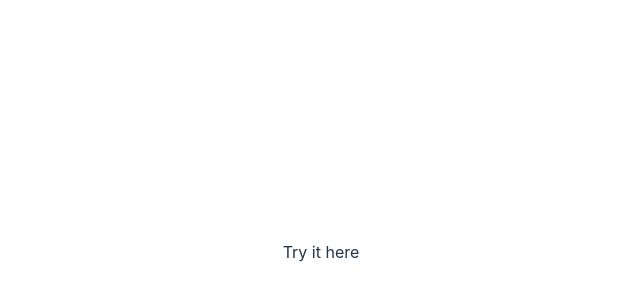
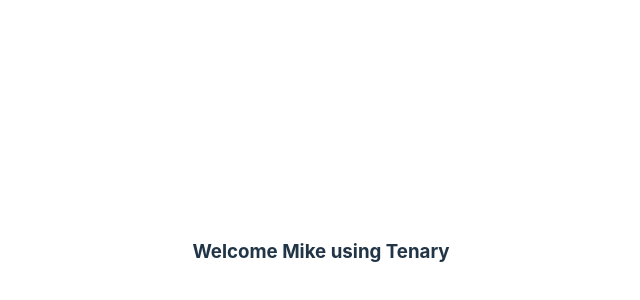
Before and after one commit to michaelc511/react_drills, a React (Vite) app: page / in a window 1280 px wide. Shown: the part 148-448 px from the top of the page, without its empty margins (319-959 px from the left). Built offline with nearby package versions, Linux system fonts and the light colour scheme.

Commit message:
conditional rendering

```diff
--- a/src/App.jsx
+++ b/src/App.jsx
@@ -2,13 +2,8 @@
 
 // Drills
 
-// 1. Props
-import  {Props, Parent}  from './drills/props/Props'
-
-// 2. Components
-// import Header from "./Header"
-// import Footer from "./Footer"
-// import Food from "./Food"
+// 3. Conditional Rendering
+import UserGreeting from './drills/render/UserGreeting'
 
 import './App.css'
 
@@ -17,14 +12,7 @@
 
   return (
     <>
-      {/* Props Drill*/}
-      <Parent/>
-
-      {/* Components Drill
-      <Header/>
-      <Food />
-      <Footer />
-      */}
+     <UserGreeting isLoggedIn={true} userName="Mike" />
     </>
   )
 }
--- /dev/null
+++ b/src/drills/render/UserGreeting.jsx
@@ -0,0 +1,24 @@
+
+function UserGreeting(props) {
+
+  // if (props.isLoggedIn) {
+  //   return (
+  //     <h2>Welcome {props.userName}</h2>
+  //   )
+  // }
+  // else {
+  //   return (
+  //     <h2>Please log in</h2>
+  //   )
+  // }
+
+  /*
+  Tenary
+  */
+  return(props.isLoggedIn ?
+    <h3>Welcome {props.userName} using Tenary</h3> :
+    <h3>Please log in</h3>);
+
+}
+
+export default UserGreeting
```
Also changed, not shown: 1 other file (tests, documents, lock files or other folders).
